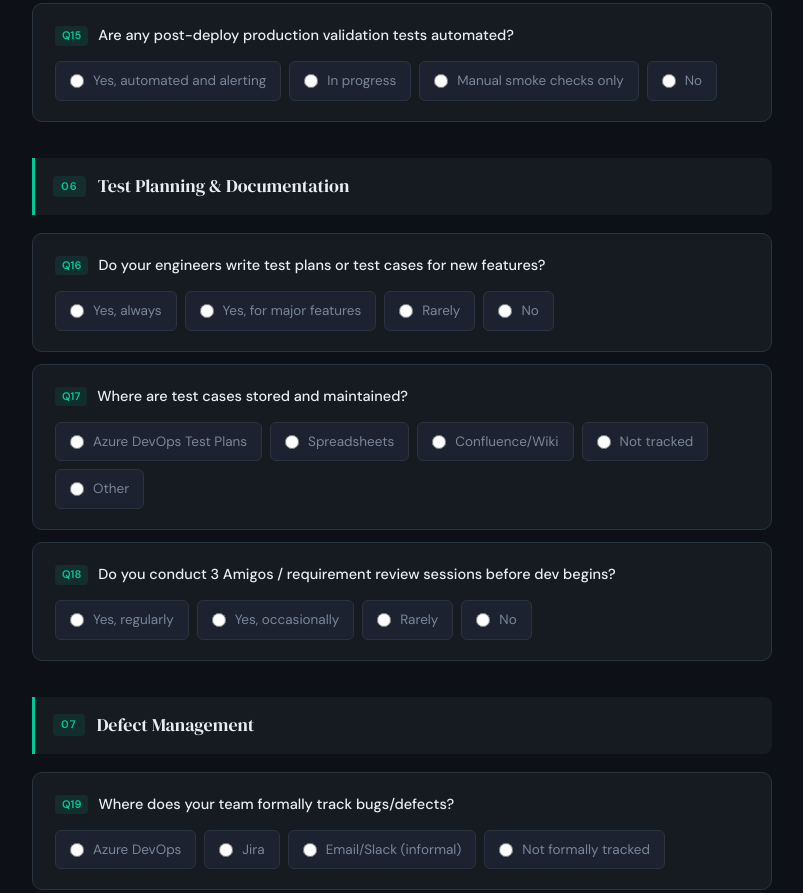
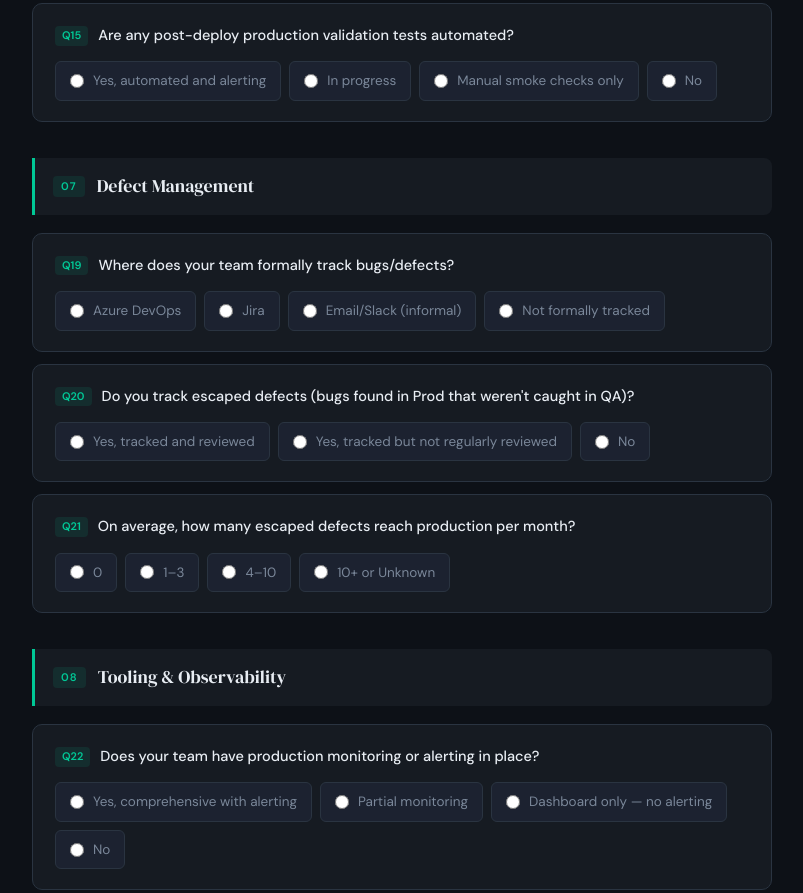
Before and after one commit to dcblanton78/state-of-quality, a plain HTML site: page index.html in a window 1280 px wide. Shown: the part 3620-4513 px from the top of the page, without its empty margins (238-1041 px from the left). Drawn offline with Linux system fonts and the light colour scheme.

Commit message:
Update index.html

```diff
--- a/index.html
+++ b/index.html
@@ -348,39 +348,6 @@
       </div>
     </div>
 
-    <!-- Section 6 -->
-    <div class="section">
-      <div class="section-header"><span class="section-num">06</span><span class="section-title">Test Planning & Documentation</span></div>
-      <div class="q-card" id="qc-16">
-        <div class="q-label"><span class="q-num">Q16</span>Do your engineers write test plans or test cases for new features?</div>
-        <div class="options">
-          <label class="opt-label"><input type="radio" name="q16" value="3"> Yes, always</label>
-          <label class="opt-label"><input type="radio" name="q16" value="2"> Yes, for major features</label>
-          <label class="opt-label"><input type="radio" name="q16" value="1"> Rarely</label>
-          <label class="opt-label"><input type="radio" name="q16" value="0"> No</label>
-        </div>
-      </div>
-      <div class="q-card" id="qc-17">
-        <div class="q-label"><span class="q-num">Q17</span>Where are test cases stored and maintained?</div>
-        <div class="options">
-          <label class="opt-label"><input type="radio" name="q17" value="Azure DevOps Test Plans"> Azure DevOps Test Plans</label>
-          <label class="opt-label"><input type="radio" name="q17" value="Spreadsheets"> Spreadsheets</label>
-          <label class="opt-label"><input type="radio" name="q17" value="Confluence/Wiki"> Confluence/Wiki</label>
-          <label class="opt-label"><input type="radio" name="q17" value="Not tracked"> Not tracked</label>
-          <label class="opt-label"><input type="radio" name="q17" value="Other"> Other</label>
-        </div>
-      </div>
-      <div class="q-card" id="qc-18">
-        <div class="q-label"><span class="q-num">Q18</span>Do you conduct 3 Amigos / requirement review sessions before dev begins?</div>
-        <div class="options">
-          <label class="opt-label"><input type="radio" name="q18" value="3"> Yes, regularly</label>
-          <label class="opt-label"><input type="radio" name="q18" value="2"> Yes, occasionally</label>
-          <label class="opt-label"><input type="radio" name="q18" value="1"> Rarely</label>
-          <label class="opt-label"><input type="radio" name="q18" value="0"> No</label>
-        </div>
-      </div>
-    </div>
-
     <!-- Section 7 -->
     <div class="section">
       <div class="section-header"><span class="section-num">07</span><span class="section-title">Defect Management</span></div>
@@ -458,7 +425,7 @@
         <input type="hidden" id="q25-val" value="">
       </div>
       <div class="q-card" id="qc-26">
-        <div class="q-label"><span class="q-num">Q26</span>Does your team conduct post-incident reviews (PIRs) after production issues?</div>
+        <div class="q-label"><span class="q-num">Q26</span>Does your team participate in post-incident reviews (PIRs) after production issues?</div>
         <div class="options">
           <label class="opt-label"><input type="radio" name="q26" value="3"> Yes, consistently with action items tracked</label>
           <label class="opt-label"><input type="radio" name="q26" value="2"> Sometimes</label>
```
